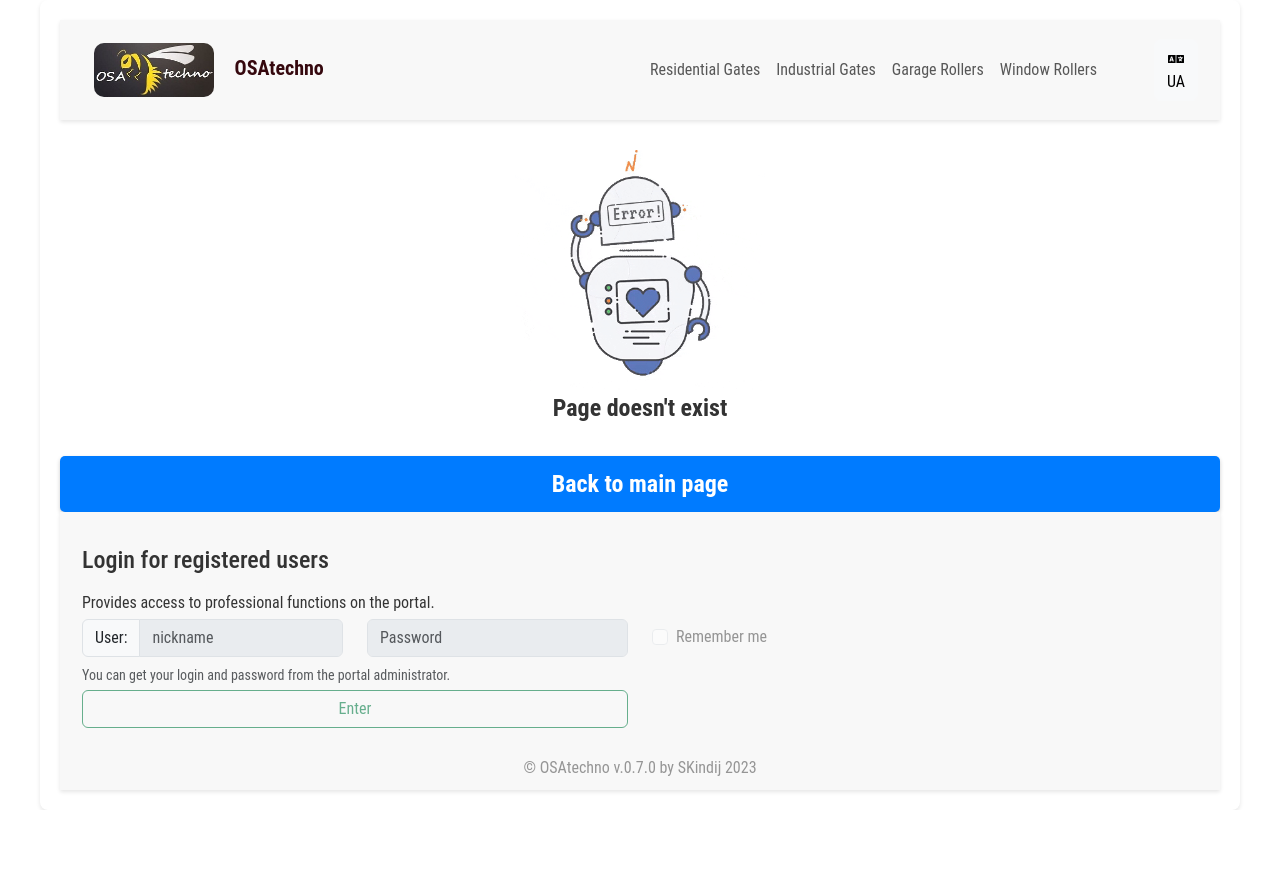
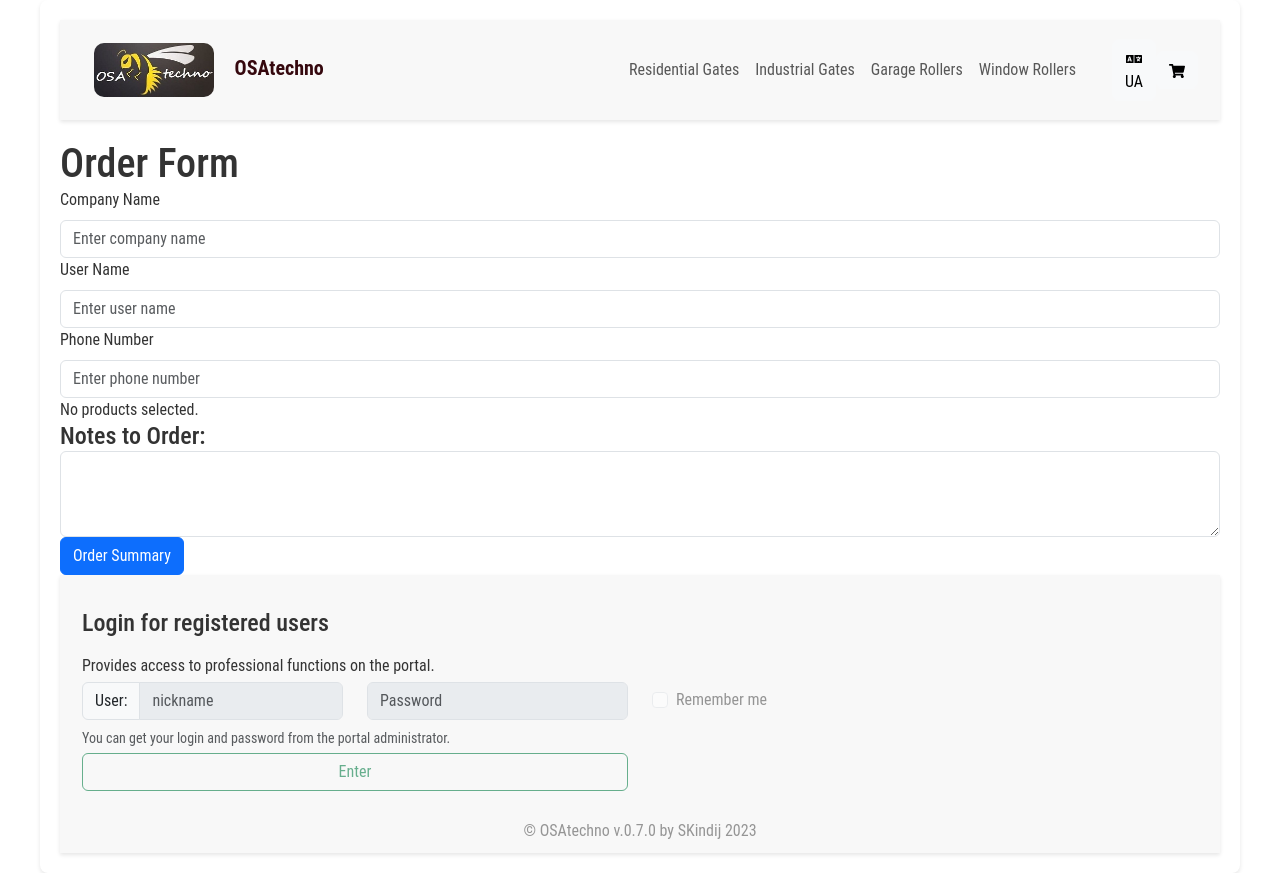
Before and after one commit to SKindij/OSAtechno, a React (Create React App) app: page /order in a window 1280 px wide. Before the commit the page ends 810 px from the top, so only its background shows below. Built offline with nearby package versions, Linux system fonts and the light colour scheme.

Commit message:
feat: create new component for data visualization
Add Order summary component

```diff
--- a/src/App.js
+++ b/src/App.js
@@ -1,21 +1,24 @@
 import React from 'react';
-import { lazy } from 'react';
+import { lazy, Suspense } from 'react';
 import { Route, Routes } from 'react-router-dom';
-
 import Header from "./components/common/Header";
+import Footer from "./components/common/Footer";
+import OrderForm from "./components/order/OrderForm";
 // with this type of import webpack looks in index.js in pages folder
-import { MainPage, ResidentialGates, IndustrialGates, GarageRollerShutters, WindowRollerShutters } from './components/pages';
-import Footer from "./components/common/Footer";
-
-// put dynamic imports after static imports
-const Page404 = lazy( () => import('./components/pages/NotFoundPage') );
-const ProductDetails = lazy( () => import('./components/pages/ProductDetails') );
+const MainPage = lazy(() => import('./components/pages/MainPage'));
+const ResidentialGates = lazy(() => import('./components/pages/ResidentialGatesPage'));
+const IndustrialGates = lazy(() => import('./components/pages/IndustrialGatesPage'));
+const GarageRollerShutters = lazy(() => import('./components/pages/GarageRollerPage'));
+const WindowRollerShutters = lazy(() => import('./components/pages/WindowRollerPage'));
+const Page404 = lazy(() => import('./components/pages/NotFoundPage'));
+const ProductDetails = lazy(() => import('./components/pages/ProductDetails'));
 
 function App() {
   return (
       <div className="app">
         <Header />
         <main>
+          <Suspense fallback={<div>Loading...</div>}>
           <Routes>
             {/* ensures that only one route is rendered at a time */}
             <Route path="/" element={<MainPage />} />
@@ -25,8 +28,10 @@ function App() {
             <Route path="/industrial/:productId" element={<ProductDetails />} />
             <Route path="/garageroller" element={<GarageRollerShutters />} />
             <Route path="/windowroller" element={<WindowRollerShutters />} />
+            <Route path="/order" element={<OrderForm />} />
             <Route path="*" element={<Page404 />} />
           </Routes>
+          </Suspense>
         </main>
         <Footer />
       </div>
--- a/src/components/common/Header.js
+++ b/src/components/common/Header.js
@@ -1,7 +1,7 @@
-import React, { useState } from 'react';
+import React, { useState, startTransition } from 'react';
 import { NavLink, Link } from 'react-router-dom';
 import { Navbar, Container, Nav, Button } from 'react-bootstrap';
-import { FaLanguage } from 'react-icons/fa';
+import { FaLanguage, FaShoppingCart } from 'react-icons/fa';
 import logo from '../../resources/commonImages/OSA-mini-logo.jpg';
 import './Common.scss';
 
@@ -10,8 +10,10 @@ const Header = () => {
   const [language, setLanguage] = useState('en');
 
   const handleLanguageSwitch = () => {
-    const newLanguage = language === 'en' ? 'ua' : 'en';
-    setLanguage(newLanguage);
+    startTransition(() => {
+      const newLanguage = language === 'en' ? 'ua' : 'en';
+      setLanguage(newLanguage);
+    });
   };
 
   return (
@@ -52,14 +54,20 @@ const Header = () => {
             </Navbar.Collapse>
           </Container>
           {/* Language switch button */}
-          <Button variant="light" className="language-switch-button" onClick={handleLanguageSwitch}>
+          <Button variant="light" className="language-switch-button ml-auto"
+            onClick={handleLanguageSwitch}>
             <FaLanguage />
             <span className="language-text">{language === 'en' ? 'UA' : 'EN'}</span>
           </Button>
+          {/* Shopping cart button */}
+          <Link to="/order">
+            <Button variant="light" className="cart-button order-md-last">
+              <FaShoppingCart />
+            </Button>
+          </Link>
         </Navbar>
       </Container>
     </header>
   );
 };
-
 export default Header;
--- a/src/components/order/OrderForm.js
+++ b/src/components/order/OrderForm.js
@@ -1,38 +1,55 @@
-/*
--accessories selected by the user are displayed here;
--there is a form where the user can enter his data;
--here is the "Notes to order" field;
--contains "Delete" and "View" buttons at the bottom;
-*/
 import React, { useState } from 'react';
 import { Form, Button } from 'react-bootstrap';
+import OrderSummary from './OrderSummary';
 
-const OrderForm = ({ selectedProducts, onAddNote, onDeleteProduct }) => {
+const OrderForm = ({ selectedProducts }) => {
+  const [companyName, setCompanyName] = useState('');
+  const [userName, setUserName] = useState('');
+  const [phoneNumber, setPhoneNumber] = useState('');
   const [notes, setNotes] = useState('');
-
-  const handleNotesChange = (event) => {
-    setNotes(event.target.value);
-  };
-
-  const handleAddNote = () => {
-    onAddNote(notes);
-    setNotes('');
-  };
+  const [orderProducts, setorderProducts] = useState(selectedProducts);
+  const [showOrderSummary, setShowOrderSummary] = useState(false);
 
   const handleDeleteProduct = (productId) => {
-    onDeleteProduct(productId);
+    const updatedSelectedProducts = selectedProducts.filter((product) => product.id !== productId);
+    setorderProducts(updatedSelectedProducts);
+  };
+  const handleOrderSummary = () => {
+    setShowOrderSummary(true); // Open a modal window
+  };
+  const handleCloseOrderSummary = () => {
+    setShowOrderSummary(false); // Close the modal window
   };
 
   return (
     <div>
-      <h2>Order Form</h2>
-      {selectedProducts.length > 0 ? (
+      <h1>Order Form</h1>
+      {/* Form for company name, user name, and phone number */}
+      <Form>
+        <Form.Group controlId="companyName">
+          <Form.Label>Company Name</Form.Label>
+          <Form.Control type="text" placeholder="Enter company name"
+            onChange={(e) => setCompanyName(e.target.value)} />
+        </Form.Group>
+        <Form.Group controlId="userName">
+          <Form.Label>User Name</Form.Label>
+          <Form.Control type="text" placeholder="Enter user name"
+            onChange={(e) => setUserName(e.target.value)} />
+        </Form.Group>
+        <Form.Group controlId="phoneNumber">
+          <Form.Label>Phone Number</Form.Label>
+          <Form.Control type="tel" placeholder="Enter phone number"
+            onChange={(e) => setPhoneNumber(e.target.value)} />
+        </Form.Group>
+      </Form>
+
+      {selectedProducts && selectedProducts.length > 0 ? (
         <div>
           <h3>Selected Products:</h3>
           <ul>
             {selectedProducts.map((product) => (
               <li key={product.id}>
-                {product.name} - Quantity: {product.quantity}
+                {product.name} - Quantity: {product.quantity} {product.unit}
                 <Button onClick={() => handleDeleteProduct(product.id)}>Delete</Button>
               </li>
             ))}
@@ -41,16 +58,28 @@ const OrderForm = ({ selectedProducts, onAddNote, onDeleteProduct }) => {
       ) : (
         <p>No products selected.</p>
       )}
-      <h3>Notes to Order:</h3>
-      <Form.Control
-        as="textarea"
-        rows={3}
-        value={notes}
-        onChange={handleNotesChange}
+
+      <h4>Notes to Order:</h4>
+      <Form.Control as="textarea"
+        rows={3} value={notes}
+        onChange={(e) => setNotes(e.target.value)}
       />
-      <Button onClick={handleAddNote}>Add Note</Button>
+
+      <Button onClick={handleOrderSummary}>Order Summary</Button>
+
+      {showOrderSummary && (
+        <OrderSummary
+          show={showOrderSummary}
+          onHide={handleCloseOrderSummary}
+          selectedProducts={orderProducts}
+          companyName={companyName}
+          userName={userName}
+          phoneNumber={phoneNumber}
+          notes={notes}
+      />
+      )}
+
     </div>
   );
 };
-
 export default OrderForm;
--- a/src/components/order/OrderSummary.js
+++ b/src/components/order/OrderSummary.js
@@ -1,13 +1,13 @@
-/*
--displays the overall summary of the order;
--contains "Print" and "Save" buttons;
-*/
 import React from 'react';
-import { Button } from 'react-bootstrap';
+import { Button, Modal } from 'react-bootstrap';
 
-const OrderSummary = ({ selectedProducts, onPrint, onSave }) => {
+const OrderSummary = ( { selectedProducts, show, onHide, companyName, userName, phoneNumber, notes } ) => {
+  if (!selectedProducts || selectedProducts.length === 0) {
+    return <p>No selected products.</p>;
+  }
+
   const getTotalQuantity = () => {
-    return selectedProducts.reduce((total, product) => total + product.quantity, 0);
+    return selectedProducts.reduce( (total, product) => total + product.quantity, 0 );
   };
 
   const getTotalPrice = () => {
@@ -17,29 +17,52 @@ const OrderSummary = ({ selectedProducts, onPrint, onSave }) => {
     );
   };
 
+  const handlePrint = () => {
+    // Handle print functionality
+    console.log("Print the Order")
+  };
+
+  const handleSave = () => {
+    // Handle save functionality
+    console.log("Save the Order as PDF file.")
+  };
+
+
   return (
-    <div>
-      <h2>Order Summary</h2>
+    <Modal show={show} onHide={onHide}
+      backdrop='static' keyboard={false}>
+      <Modal.Header closeButton>
+        <Modal.Title>Order Summary</Modal.Title>
+      </Modal.Header>
+      <Modal.Body>
+        <p>Company Name: {companyName}</p>
+        <p>User Name: {userName}</p>
+        <p>Phone Number: {phoneNumber}</p>
+        <h1>Order Summary</h1>
         {selectedProducts.length > 0 ? (
           <div>
             <h3>Selected Products:</h3>
             <ul>
-            {selectedProducts.map((product) => (
+              {selectedProducts.map( (product) => (
                 <li key={product.id}>
                   {product.name} - Quantity: {product.quantity}
                 </li>
-            ))}
+              ) )}
             </ul>
-          <p>Total Quantity: {getTotalQuantity()}</p>
-          <p>Total Price: {getTotalPrice()}</p>
           </div>
         ) : (
         <p>No products selected.</p>
         )}
-      <Button onClick={onPrint}>Print</Button>
-      <Button onClick={onSave}>Save</Button>
-    </div>
+        <p>Total Quantity: {getTotalQuantity()}</p>
+        <p>Total Price: {getTotalPrice()}</p>
+        <Button onClick={handlePrint}>Print</Button>
+        <Button onClick={handleSave}>Save</Button>
+        <p>Notes: {notes}</p>
+      </Modal.Body>
+      <Modal.Footer>
+        <Button variant="secondary" onClick={onHide}>Close</Button>
+      </Modal.Footer>
+    </Modal>
   );
 };
-
 export default OrderSummary;
--- a/src/components/pages/IndustrialGatesPage.js
+++ b/src/components/pages/IndustrialGatesPage.js
@@ -76,18 +76,18 @@ const IndustrialGatesPage = () => {
         <Col>
           <ButtonToolbar aria-label="Product categories">
             <ButtonGroup className="me-2">
-              <Button variant="success" onClick={() => filterProducts('All categories')}>
+              <Button variant="success" onClick={() => filterProducts('All categories')} className="me-2">
                 All categories
               </Button>
             </ButtonGroup>
             <ButtonGroup>
-              <Button variant="info" onClick={() => filterProducts('On Shaft')}>
+              <Button variant="info" onClick={() => filterProducts('On Shaft')} className="me-2">
                 On Shaft
-              </Button>
-              <Button variant="info" onClick={() => filterProducts('On Panel')}>
+              </Button>{' '}
+              <Button variant="info" onClick={() => filterProducts('On Panel')} className="me-2">
                 On Panel
-              </Button>
-              <Button variant="info" onClick={() => filterProducts('Railsystem')}>
+              </Button>{' '}
+              <Button variant="info" onClick={() => filterProducts('Railsystem')} className="me-2">
                 Railsystem
               </Button>
             </ButtonGroup>
--- a/src/components/pages/ProductDetails.js
+++ b/src/components/pages/ProductDetails.js
@@ -3,7 +3,7 @@ import { Modal } from 'react-bootstrap';
 // Import the DataService
 import DataService from '../../services/DataService';
 import './Pages.scss';
-// use React.memo for rendering to preserve immutable components
+
 const ProductDetails = ({ onClose, productId }) => {
   const [product, setProduct] = useState(null);
   useEffect( () => {
--- a/src/components/pages/ResidentialGatesPage.js
+++ b/src/components/pages/ResidentialGatesPage.js
@@ -6,12 +6,15 @@ import { BsFillBadgeAdFill } from 'react-icons/bs';
 import DataService from '../../services/DataService';
 import './Pages.scss';
 const ProductDetails = lazy( () => import('./ProductDetails') );
+const OrderForm = lazy(() => import('../order/OrderForm'));
+
 const ResidentialGatesPage = () => {
   const [products, setProducts] = useState([]);
   const [filteredProducts, setFilteredProducts] = useState([]);
   const [selectedProductId, setSelectedProductId] = useState(null);
   const [showProductDetails, setShowProductDetails] = useState(false);
   const [quantity, setQuantity] = useState(0);
+  const [selectedProducts, setSelectedProducts] = useState([]);
   useEffect( () => {
     const fetchProducts = async () => {
       try {
@@ -32,7 +35,7 @@ const ResidentialGatesPage = () => {
       setFilteredProducts(filtered);
     }
   };
-  const selectProduct = (productId) => {
+  const selectProductId = (productId) => {
     setSelectedProductId(productId);
   };
   const handleOpenProductDetails = (productId) => {
@@ -47,11 +50,30 @@ const ResidentialGatesPage = () => {
     const value = parseInt(event.target.value, 10) || 0;
     setQuantity(value);
   };
+
   const handleAddClick = async (event) => {
     event.preventDefault();
-    // Handle add button click event with quantity value
     try {
       const selectedProduct = await DataService.getGatesById(selectedProductId);
+      // Updating the list of selected products
+      const updatedSelectedProducts = [...selectedProducts];
+      const existingProductIndex = updatedSelectedProducts.findIndex(
+        (product) => product.id === selectedProductId
+      );
+      if (existingProductIndex !== -1) {
+        // The product already exists, update its quantity
+        updatedSelectedProducts[existingProductIndex].quantity += quantity;
+      } else {
+        // Add a new product to the list
+        updatedSelectedProducts.push({
+          id: selectedProductId,
+          name: selectedProduct.name,
+          price: selectedProduct.price,
+          quantity: quantity,
+          unit: selectedProduct.unit,
+        });
+      }
+      setSelectedProducts(updatedSelectedProducts);
       console.log(`User add ${quantity} of ${selectedProduct.name}`);
     } catch (error) {
       console.error('Error fetching selected product:', error);
@@ -76,18 +98,18 @@ const ResidentialGatesPage = () => {
         <Col>
           <ButtonToolbar aria-label="Product categories">
             <ButtonGroup className="me-2">
-              <Button variant="success" onClick={() => filterProducts('All categories')}>
+              <Button variant="success" onClick={() => filterProducts('All categories')} className="me-2">
                 All categories
               </Button>
             </ButtonGroup>
             <ButtonGroup>
-              <Button variant="info" onClick={() => filterProducts('On Shaft')}>
+              <Button variant="info" onClick={() => filterProducts('On Shaft')} className="me-2">
                 On Shaft
-              </Button>
-              <Button variant="info" onClick={() => filterProducts('On Panel')}>
+              </Button>{' '}
+              <Button variant="info" onClick={() => filterProducts('On Panel')} className="me-2">
                 On Panel
-              </Button>
-              <Button variant="info" onClick={() => filterProducts('Railsystem')}>
+              </Button>{' '}
+              <Button variant="info" onClick={() => filterProducts('Railsystem')} className="me-2">
                 Railsystem
               </Button>
             </ButtonGroup>
@@ -98,7 +120,7 @@ const ResidentialGatesPage = () => {
       {filteredProducts.map( (product) => (
         <Col key={product.id} xs={12} md={6} lg={4} xl={3}>
           <Card className={`product-card ${selectedProductId === product.id ? 'product-card-highlight' : ''}`}
-            onClick={() => selectProduct(product.id)}
+            onClick={() => selectProductId(product.id)}
           >
             <Card.Header>{product.name}</Card.Header>
             <div className="product-image-container">
@@ -144,6 +166,10 @@ const ResidentialGatesPage = () => {
       {selectedProductId && showProductDetails && (
         <ProductDetails onClose={handleCloseProductDetails} productId={selectedProductId} />
       )}
+
+     {/* Passing selectedProducts to OrderForm */}
+     <OrderForm selectedProducts={selectedProducts} />
+
     </Container>
     </main>
   );
```
Lines whose indentation alone changed are shown as unchanged.
